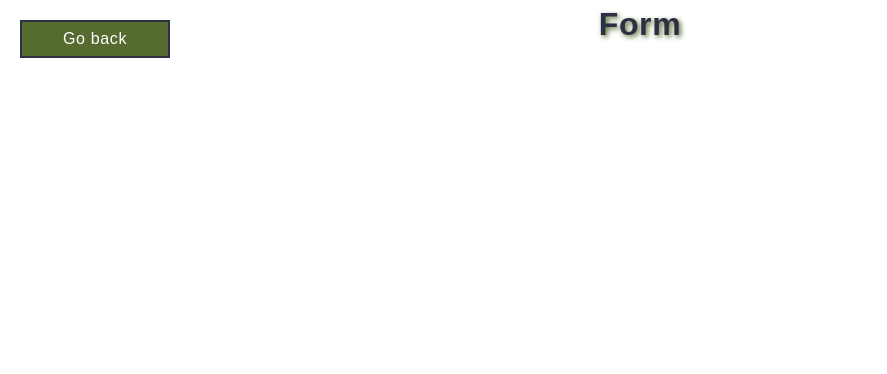
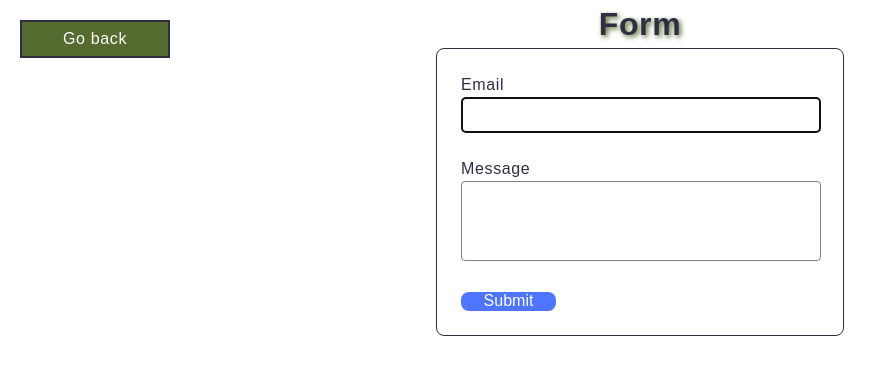
Before and after one commit to Milosska/goit-advancedjs-hw-01, a website built with Vite: page src/2-form.html in a window 1280 px wide. Shown: the whole page, without its empty margins (0-887 px from the left). Built offline with nearby package versions, Linux system fonts and the light colour scheme.

Commit message:
complete task 2

```diff
--- a/src/2-form.html
+++ b/src/2-form.html
@@ -20,5 +20,18 @@
   <body>
     <a class="go-back-link" href="./index.html">Go back</a>
     <h1>Form</h1>
+    <form class="feedback-form" autocomplete="off">
+      <label>
+        Email
+        <input type="email" name="email" autofocus />
+      </label>
+      <label>
+        Message
+        <textarea name="message" rows="8"></textarea>
+      </label>
+      <button type="submit">Submit</button>
+    </form>
+
+    <script src="./js/2-form.js"></script>
   </body>
 </html>
--- a/src/css/2-form.css
+++ b/src/css/2-form.css
@@ -38,3 +38,60 @@ h1 {
   background-color: #2e2f42;
 }
 /* #endregion Menu styles */
+
+/* #region Form styles */
+.feedback-form {
+  display: flex;
+  flex-direction: column;
+  gap: 16px;
+
+  width: 408px;
+  margin: 0 auto;
+  padding: 24px;
+  border-radius: 8px;
+  border: 1px solid #2e2f42;
+}
+
+label {
+  margin-bottom: 8px;
+}
+
+input,
+textarea {
+  width: 360px;
+  padding: 8px 16px;
+  border: 1px solid #808080;
+  border-radius: 4px;
+
+  transition: border-color 250ms cubic-bezier(0.4, 0, 0.2, 1);
+}
+
+textarea {
+  height: 80px;
+  resize: none;
+}
+
+input:focus,
+textarea:focus {
+  border: 1px solid #000;
+}
+
+button {
+  width: 95px;
+  padding: 8px 16px;
+  border-radius: 8px;
+  border: none;
+  background-color: #4e75ff;
+  text-align: center;
+
+  font-weight: 500;
+  color: #fff;
+
+  transition: background-color 250ms cubic-bezier(0.4, 0, 0.2, 1);
+}
+
+button:hover,
+button:focus {
+  background-color: #6c8cff;
+}
+/* #endregion Form styles */
--- a/src/js/2-form.js
+++ b/src/js/2-form.js
@@ -0,0 +1,56 @@
+const LOCAL_STORAGE_KEY = 'feedback-form-state';
+let formData = { email: '', message: '' };
+
+const form = document.querySelector('.feedback-form');
+const localStorageData = localStorage.getItem(LOCAL_STORAGE_KEY);
+
+if (localStorageData) {
+  try {
+    formData = JSON.parse(localStorageData);
+  } catch (error) {
+    console.error('Error parsing localStorage data:', error);
+  }
+}
+
+Object.keys(formData).forEach(
+  key => (form.elements[key].value = formData[key])
+);
+
+const throttle = (func, delay) => {
+  let timeoutId;
+  return function (...args) {
+    if (!timeoutId) {
+      timeoutId = setTimeout(() => {
+        func.apply(this, args);
+        timeoutId = null;
+      }, delay);
+    }
+  };
+};
+
+const handleFormInput = event => {
+  const targetField = event.target;
+  formData[targetField.name] = targetField.value;
+  localStorage.setItem(LOCAL_STORAGE_KEY, JSON.stringify(formData));
+};
+
+const handleFormSubmit = event => {
+  event.preventDefault();
+
+  const isEmptyField = Object.values(formData).some(
+    value => value.trim() === ''
+  );
+
+  if (isEmptyField) {
+    alert('Fill please all fields.');
+    return;
+  }
+
+  console.log(formData);
+  formData = { email: '', message: '' };
+  form.reset();
+  localStorage.removeItem(LOCAL_STORAGE_KEY);
+};
+
+form.addEventListener('input', throttle(handleFormInput, 500));
+form.addEventListener('submit', handleFormSubmit);
```
